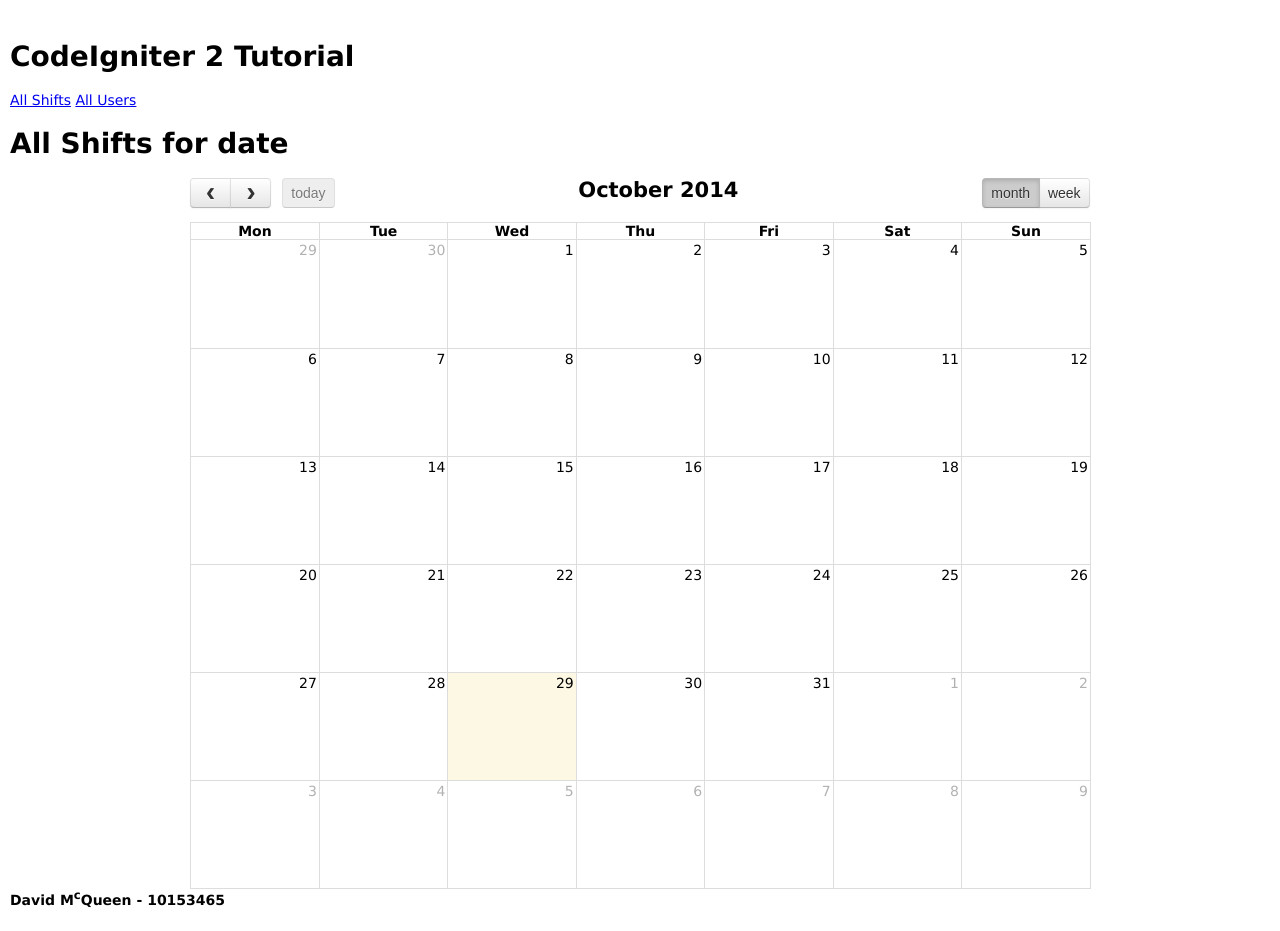
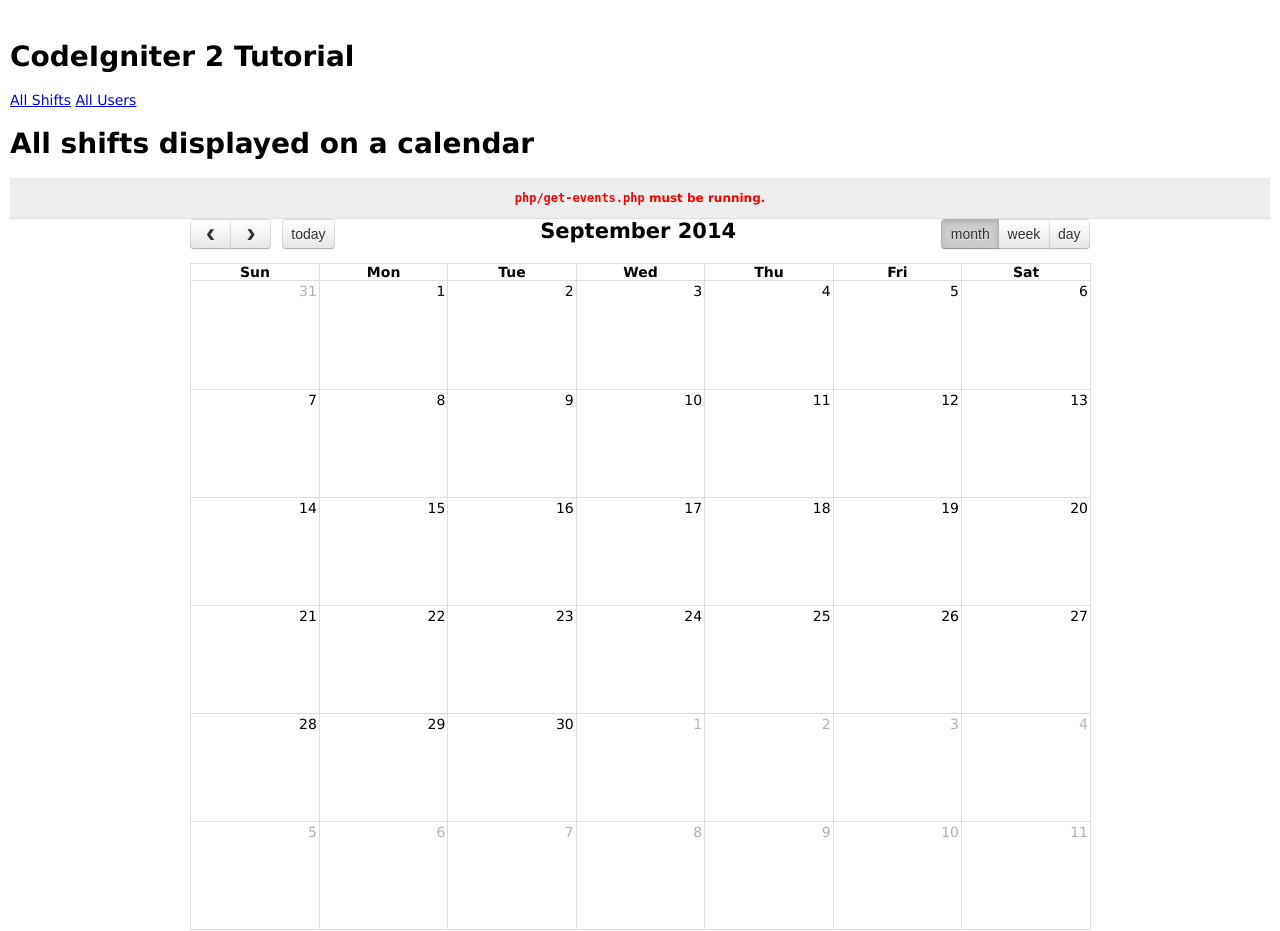
Before and after one commit to david-mcqueen/3rd-Year, a CodeIgniter app: page /index.php/shift/calendar/1 in a window 1280 px wide. Shown: the top 931 px of the page. Before the commit the page ends 907 px from the top, so only its background shows below. Run offline with CodeIgniter, Linux system fonts and the light colour scheme.

Commit message:
Managed to get the calendar to load the JSON properly although from the demo file provided y full calendar. Not sure why it is not working with another location or another file

```diff
--- a/Advanced Web/Assignment/Production/Assignment/application/config/database.php
+++ b/Advanced Web/Assignment/Production/Assignment/application/config/database.php
@@ -54,7 +54,7 @@
 $db['default']['database'] = 'Assignment1';
 $db['default']['dbdriver'] = 'mysql';
 $db['default']['dbprefix'] = '';
-$db['default']['pconnect'] = TRUE;
+$db['default']['pconnect'] = false;
 $db['default']['db_debug'] = TRUE;
 $db['default']['cache_on'] = FALSE;
 $db['default']['cachedir'] = '';
--- a/Advanced Web/Assignment/Production/Assignment/application/config/routes.php
+++ b/Advanced Web/Assignment/Production/Assignment/application/config/routes.php
@@ -48,6 +48,7 @@
 $route['shift/calendar/(:any)'] = 'shift/calendar/$1';
 $route['(:any)'] = 'pages/view/$1';
 $route['default_controller'] = 'pages/view';
+$route['shift/getCalendar'] = 'shift/getCalendar';
 
 
 /* End of file routes.php */
--- a/Advanced Web/Assignment/Production/Assignment/application/controllers/shift.php
+++ b/Advanced Web/Assignment/Production/Assignment/application/controllers/shift.php
@@ -41,13 +41,19 @@
     }
 
     public function calendar($date){
-        $data['shift'] = $this->shift_model->get_calendar();
 
-        $data['title'] = 'Shift Calendar';
+        $data['title'] = 'Calendar';
 
         $this->load->view('templates/header', $data);
-        $this->load->view('shift/calendar', $data);
+        $this->load->view('shift/calendar');
         $this->load->view('templates/footer');
     }
 
+    public function getCalendar(){
+
+        $data['title'] = 'Calendar';
+
+        $this->load->view('shift/functions/getCalendar');
+    }
+
 }
--- a/Advanced Web/Assignment/Production/Assignment/application/views/shift/calendar.php
+++ b/Advanced Web/Assignment/Production/Assignment/application/views/shift/calendar.php
@@ -2,7 +2,7 @@
 /*
  *
  */
-echo '<h1>All Shifts for date</h1>';
+echo '<h1>All shifts displayed on a calendar</h1>';
 ?>
 
 <meta charset='utf-8' />
@@ -19,71 +19,26 @@
                 header: {
                     left: 'prev,next today',
                     center: 'title',
-                right: 'month,agendaWeek'
+                    right: 'month,agendaWeek,agendaDay'
                 },
-            defaultDate: Date().getday,
-            editable: false,
+                defaultDate: '2014-09-12',
+                editable: true,
                 eventLimit: true, // allow "more" link when too many events
-            firstDay: 1,
-            events: [
-                {
-                    title: 'All Day Event',
-                    start: '2014-09-01'
+                events: {
+                    url: 'http://localhost/fullcalendar-2.1.1/demos/php/get-events.php?',
+                    error: function(textStatus, errorThrown) {
+                        $('#script-warning').show();
+                        alert(errorThrown.responseText);
+                        alert(textStatus);
+                    }
                 },
-                {
-                    title: 'Long Event',
-                    start: '2014-09-07',
-                    end: '2014-09-10'
-                },
-                {
-                    id: 999,
-                    title: 'Repeating Event',
-                    start: '2014-09-09T16:00:00'
-                },
-                {
-                    id: 999,
-                    title: 'Repeating Event',
-                    start: '2014-09-16T16:00:00'
-                },
-                {
-                    title: 'Conference',
-                    start: '2014-09-11',
-                    end: '2014-09-13'
-                },
-                {
-                    title: 'Meeting',
-                    start: '2014-09-12T10:30:00',
-                    end: '2014-09-12T12:30:00'
-                },
-                {
-                    title: 'Lunch',
-                    start: '2014-09-12T12:00:00'
-                },
-                {
-                    title: 'Meeting',
-                    start: '2014-09-12T14:30:00'
-                },
-                {
-                    title: 'Happy Hour',
-                    start: '2014-09-12T17:30:00'
-                },
-                {
-                    title: 'Dinner',
-                    start: '2014-09-12T20:00:00'
-                },
-                {
-                    title: 'Birthday Party',
-                    start: '2014-09-13T07:00:00'
-                },
-                {
-                    title: 'Click for Google',
-                    url: 'http://google.com/',
-                    start: '2014-09-28'
+                loading: function(bool) {
+                    $('#loading').toggle(bool);
                 }
-            ]
             });
 
         });
+
 
 </script>
 <style>
@@ -100,8 +55,23 @@
         margin: 0 auto;
     }
 
+    #script-warning {
+        display: none;
+        background: #eee;
+        border-bottom: 1px solid #ddd;
+        padding: 0 10px;
+        line-height: 40px;
+        text-align: center;
+        font-weight: bold;
+        font-size: 12px;
+        color: red;
+    }
+
 </style>
 <body>
 
+<div id='script-warning'>
+    <code>php/get-events.php</code> must be running.
+</div>
 <div id='calendar'></div>
 </body>
```
Also changed, not shown: Advanced Web/Assignment/Production/Assignment/application/.htaccess. Lines whose indentation alone changed are shown as unchanged.
